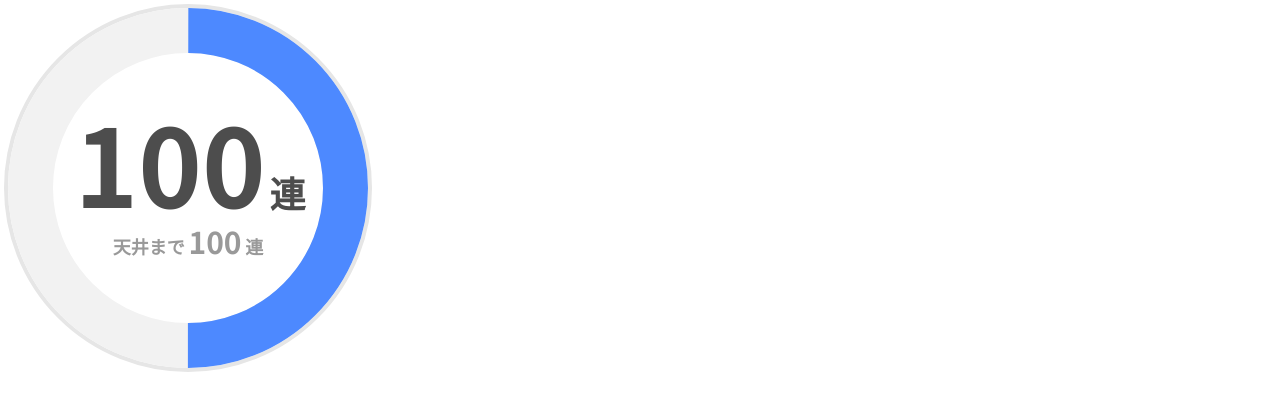
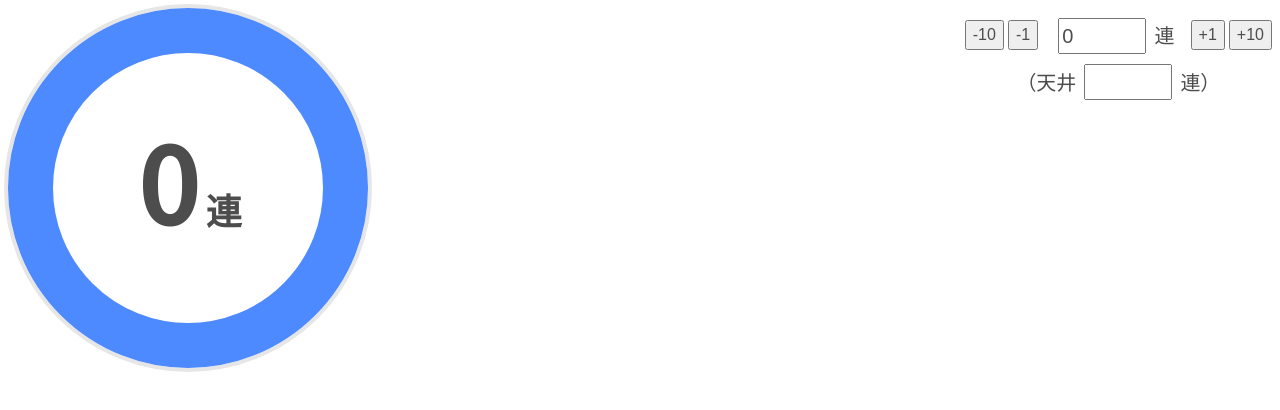
Before and after one commit to bookii/gacha-counter, a Svelte app: page / in a window 1280 px wide. Shown: the top 410 px of the page. Built offline with nearby package versions, Linux system fonts and the light colour scheme.

Commit message:
GraphController

```diff
--- a/src/App.svelte
+++ b/src/App.svelte
@@ -1,7 +1,33 @@
 <script>
   import Graph from "./lib/Graph.svelte";
+  import GraphController from "./lib/GraphController.svelte";
+
+  var count = 0;
+  var ceil = null;
 </script>
 
-<main>
-  <Graph />
-</main>
+<div class="wrapper">
+  <main>
+    <Graph {count} {ceil} />
+  </main>
+
+  <aside>
+    <GraphController
+      on:updateCount={(event) => (count = event.detail.count)}
+      on:updateCeil={(event) => (ceil = event.detail.ceil)}
+    />
+  </aside>
+</div>
+
+<style>
+  .wrapper {
+    display: flex;
+    justify-content: space-between;
+  }
+
+  aside {
+    display: flex;
+    justify-content: center;
+    background-color: var(--secondary-background-color);
+  }
+</style>
--- a/src/app.css
+++ b/src/app.css
@@ -1,5 +1,6 @@
 :root {
   font-family: "Noto Sans JP", sans-serif;
+  color: var(--label-color);
   font-optical-sizing: auto;
   font-style: normal;
   --label-color: #4d4d4d;
--- a/src/lib/Graph.svelte
+++ b/src/lib/Graph.svelte
@@ -1,7 +1,7 @@
 <script>
-  export const themeColor = "#4d89ff";
-  export const count = 100;
-  export const ceil = 200;
+  export var themeColor = "#4d89ff";
+  export var count = 0;
+  export var ceil = null;
 
   $: remaining = ceil - (count % ceil);
 
@@ -104,12 +104,11 @@
   }
 
   .count {
-    color: var(--label-color);
-    margin: -34px 0 -20px 4px;
+    margin: -40px 0 -20px 4px;
   }
 
   .count-sub {
     color: var(--secondary-label-color);
-    margin-bottom: -4px;
+    margin-bottom: -10px;
   }
 </style>
--- /dev/null
+++ b/src/lib/GraphController.svelte
@@ -0,0 +1,84 @@
+<script>
+  import { createEventDispatcher } from "svelte";
+  import IncrementButton from "./IncrementButton.svelte";
+
+  const dispatch = createEventDispatcher();
+  var count = 0;
+  var ceil = null;
+
+  $: {
+    dispatch("updateCount", {
+      count: count,
+    });
+  }
+
+  $: {
+    dispatch("updateCeil", {
+      ceil: ceil,
+    });
+  }
+
+  /**
+   * @param {number} step
+   */
+  function increment(step) {
+    count = Math.max(count + step, 0);
+  }
+</script>
+
+<div class="container">
+  <div class="counter-container">
+    <IncrementButton step={-10} on:click={() => increment(-10)} />
+    <IncrementButton step={-1} on:click={() => increment(-1)} />
+    <div class="counter-inner-container">
+      <input type="number" bind:value={count} step="1" />
+      <span>連</span>
+    </div>
+    <IncrementButton step={1} on:click={() => increment(1)} />
+    <IncrementButton step={10} on:click={() => increment(10)} />
+  </div>
+  <div></div>
+  <div class="counter-container">
+    <span>（天井</span>
+    <input type="number" bind:value={ceil} step="1" />
+    <span>連）</span>
+  </div>
+</div>
+
+<style>
+  .container {
+    font-size: 20px;
+  }
+
+  .counter-container {
+    display: flex;
+    align-items: center;
+    justify-content: center;
+    gap: 4px;
+    margin: 8px 0 8px 0;
+  }
+
+  .counter-inner-container {
+    margin: 0 12px 0 12px;
+  }
+
+  input[type="number"] {
+    width: 4em;
+    height: 30px;
+    margin: 2px 4px 0 4px;
+    font-size: 20px;
+    color: var(--label-color);
+  }
+
+  /* Chrome, Safari, Edge, Opera */
+  input::-webkit-outer-spin-button,
+  input::-webkit-inner-spin-button {
+    -webkit-appearance: none;
+    margin: 0;
+  }
+
+  /* Firefox */
+  input[type="number"] {
+    appearance: textfield;
+  }
+</style>
--- /dev/null
+++ b/src/lib/IncrementButton.svelte
@@ -0,0 +1,19 @@
+<script>
+  export var step;
+</script>
+
+<button on:click>
+  {#if step > 0}
+    +{step}
+  {:else}
+    {step}
+  {/if}
+</button>
+
+<style>
+  button {
+    height: 30px;
+    font-size: 16px;
+    color: var(--label-color);
+  }
+</style>
```
